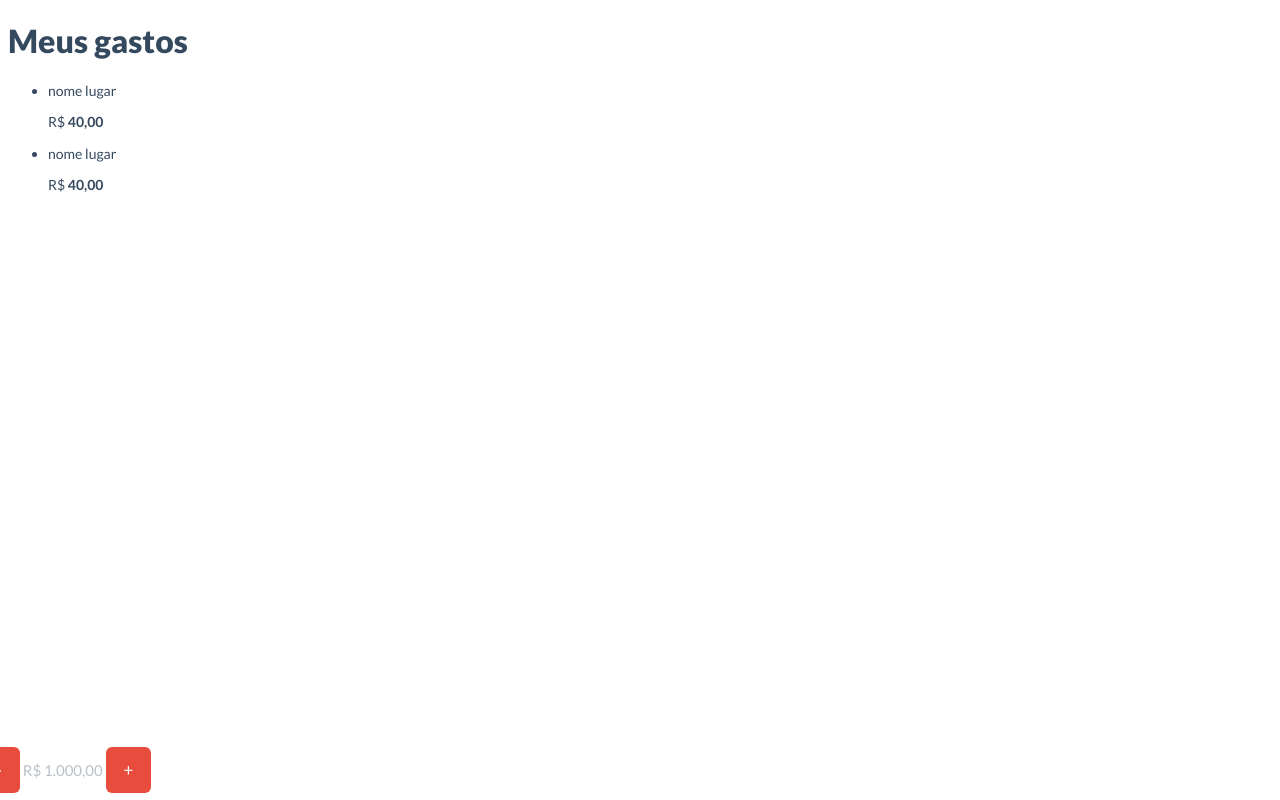
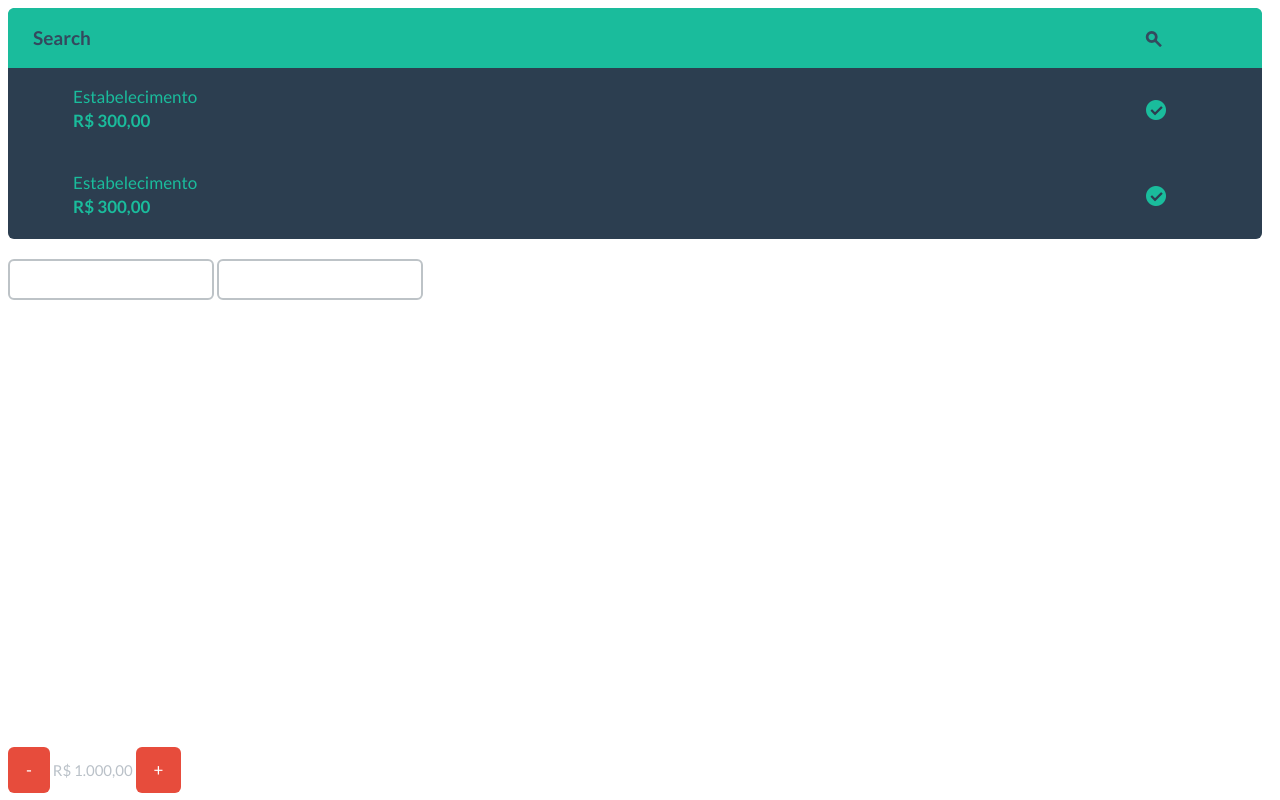
Before and after one commit to rodrigofront/minhagrana, a plain HTML site: page index.html in a window 1280 px wide. Drawn offline with Linux system fonts and the light colour scheme.

Commit message:
iniciando layout

```diff
--- a/index.html
+++ b/index.html
@@ -3,33 +3,44 @@
 <head>
     <meta charset="UTF-8">
     <title>My finance</title>
-    <link rel="stylesheet" href="/css/flat-ui.css">
-    <link rel="stylesheet" href="/bootstrap/css/bootstrap-responsive.css">
+    <link rel="stylesheet" href="css/flat-ui.css">
+    <!-- <link rel="stylesheet" href="bootstrap/css/bootstrap-responsive.css"> -->
 </head>
 <body>
 
     <header>
-        <h1>Meus gastos</h1>
+
     </header>
 
     <div id="content">
-        <ul>
-            <li>
-                <p>nome lugar</p>
-                <span>R$ <b>40,00</b></span>
-            </li>
-            <li>
-                <p>nome lugar</p>
-                <span>R$ <b>40,00</b></span>
-            </li>
-        </ul>
+        <div class="todo mrm">
+            <div class="todo-search">
+              <input class="todo-search-field" type="search" value="" placeholder="Search">
+            </div>
+            <ul>
+              <li class="todo-done">
+                <h4 class="todo-name">Estabelecimento</h4>
+                <h3 class="todo-name">R$ <b>300,00</b></h3>
+              </li>
+              <li class="todo-done">
+                <h4 class="todo-name">Estabelecimento</h4>
+                <h3 class="todo-name">R$ <b>300,00</b></h3>
+              </li>
+            </ul>
+          </div>
+
+    </div>
+
+    <div class="col-md-12">
+      <input type="number" name="" id="value-adiciona">
+      <input type="number" name="" id="value-remove">
     </div>
 
      <footer>
          <div class="row">
           <a href="#" class="btn btn-large btn-block btn-danger col-md-2">-</a>
           <span class="col-md-8"> R$ 1.000,00 </span>
-          <a href="#" class="btn btn-large btn-block btn-danger col-md-2">+</a>
+          <a href="#" class="btn btn-large btn-block btn-danger col-md-2" id="dial">+</a>
         </div>
     </footer>
 
```
